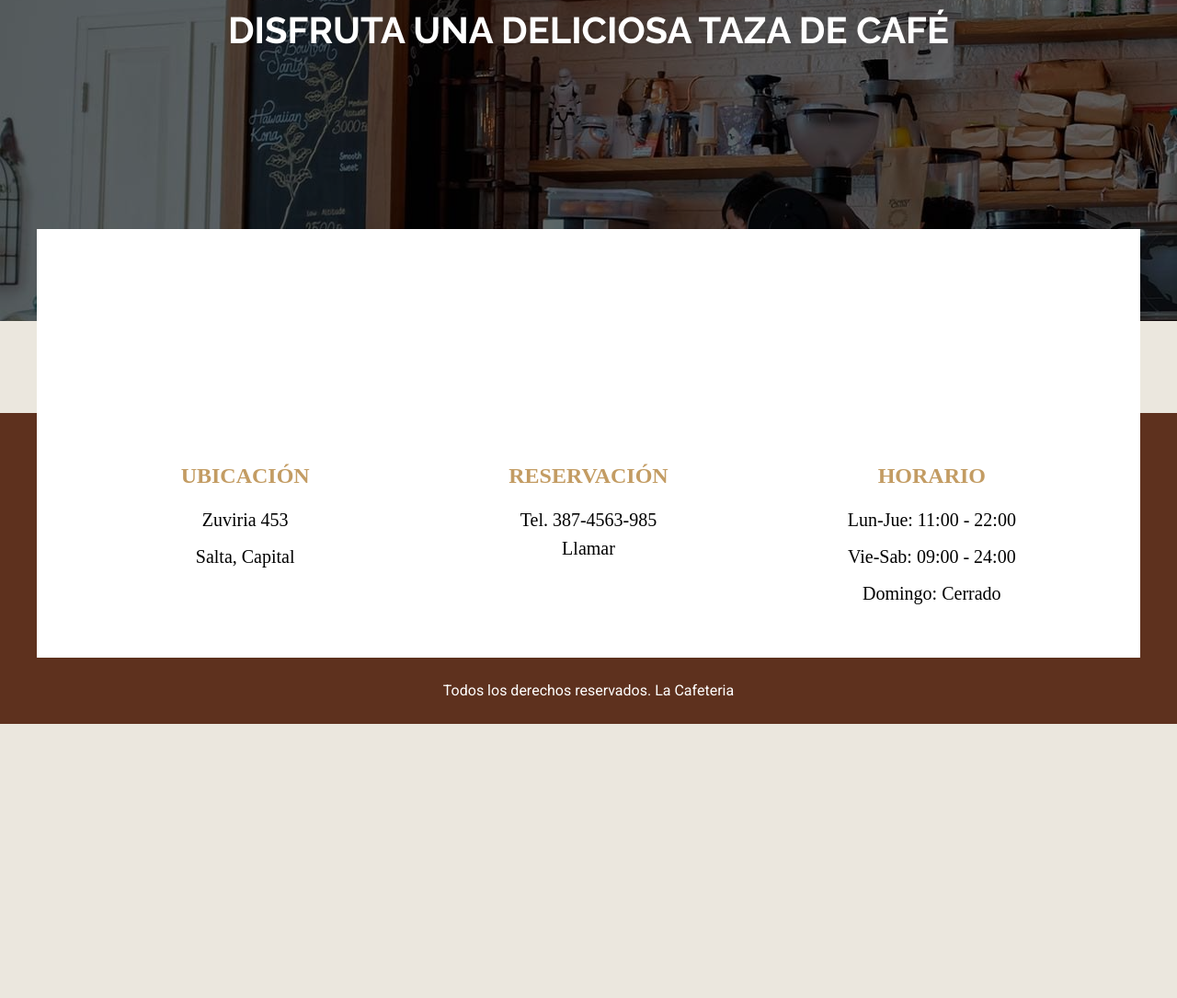
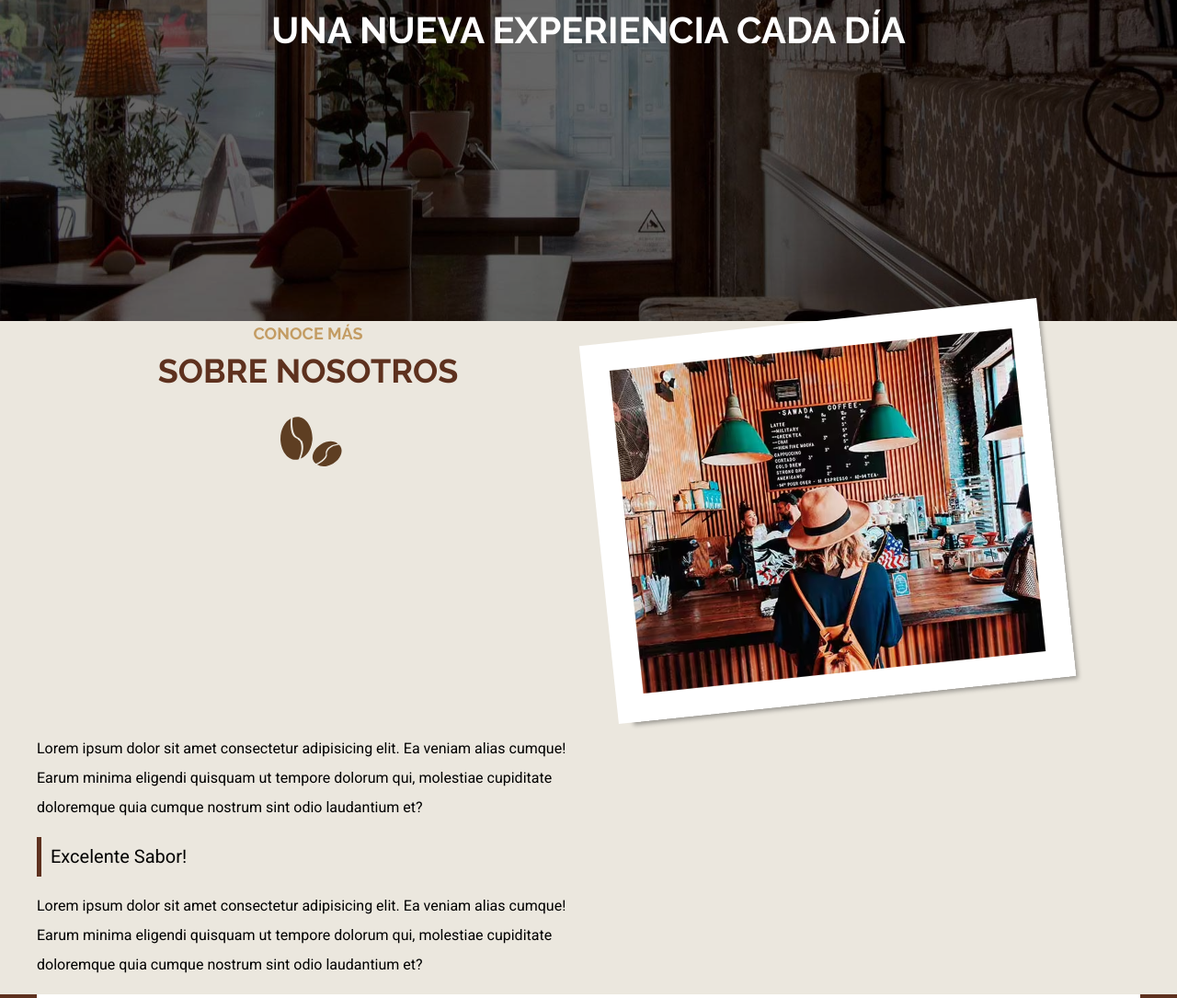
Before and after one commit to Nburgos13/Cafeteria_SASS, a website: page nosotros.html in a window 1280 px wide. Shown: the part 351-1436 px from the top of the page at 92% size. Before the commit the page ends 1138 px from the top, so only its background shows below. Drawn offline with Linux system fonts and the light colour scheme; a web font is replaced by a local one.

Commit message:
Pagina Nosotros

```diff
--- a/nosotros.html
+++ b/nosotros.html
@@ -13,15 +13,15 @@
     <link rel="stylesheet" href="build/css/app.css" />
   </head>
   <body>
-    <header class="header header-inicio">
+    <header class="header header-nosotros">
       <div class="contenido-header contenedor">
         <div class="barra">
           <div class="logo">
             <img src="build/img/logo.svg" alt="logo cafeteria" />
           </div>
           <nav class="nav-principal">
-            <a class="activo" href="index.html">Inicio</a>
-            <a href="nosotros.html">Nosotros</a>
+            <a href="index.html">Inicio</a>
+            <a class="activo" href="nosotros.html">Nosotros</a>
             <a href="proceso.html">Proceso</a>
             <a href="menu.html">Menú</a>
             <a href="galeria.html">Galeria</a>
@@ -29,12 +29,40 @@
           </nav>
         </div>
         <div class="texto-header">
-          <h1>Disfruta una deliciosa taza de café</h1>
+          <h1>Una Nueva experiencia cada día</h1>
         </div>
       </div>
     </header>
 
-    <main class="contenedor contenido-principal"></main>
+    <main class="contenedor contenido-nosotros">
+      <h2><span>Conoce más</span> sobre nosotros</h2>
+
+      <div class="imagen">
+        <picture>
+          <source srcset="build/img/nosotros_sidebar.avif" type="image/avif" />
+          <source srcset="build/img/nosotros_sidebar.webp" type="image/webp" />
+          <source srcset="build/img/nosotros_sidebar.jpg" type="image/jpeg" />
+          <img loading="lazy" src="build/img/nosotros_sidebar.jpg" width="500"
+          height="300" alt=""
+        </picture>
+      </div>
+
+      <div class="texto">
+        <p>
+          Lorem ipsum dolor sit amet consectetur adipisicing elit. Ea veniam
+          alias cumque! Earum minima eligendi quisquam ut tempore dolorum qui,
+          molestiae cupiditate doloremque quia cumque nostrum sint odio
+          laudantium et?
+        </p>
+        <blockquote>Excelente Sabor!</blockquote>
+        <p>
+          Lorem ipsum dolor sit amet consectetur adipisicing elit. Ea veniam
+          alias cumque! Earum minima eligendi quisquam ut tempore dolorum qui,
+          molestiae cupiditate doloremque quia cumque nostrum sint odio
+          laudantium et?
+        </p>
+      </div>
+    </main>
 
     <footer class="footer">
       <div class="contenedor contenido-footer bg-white">
--- a/src/scss/app.scss
+++ b/src/scss/app.scss
@@ -2,3 +2,4 @@
 @use "header";
 @use "footer";
 @use "inicio";
+@use "internas";
--- a/src/scss/base/_globales.scss
+++ b/src/scss/base/_globales.scss
@@ -36,6 +36,7 @@ a {
 
 img {
   max-width: 100%;
+  height: auto;
   display: block;
 }
 
--- a/src/scss/header/_header.scss
+++ b/src/scss/header/_header.scss
@@ -4,6 +4,8 @@
 .header {
   padding: 5rem 0;
   position: relative;
+  background-repeat: no-repeat;
+  background-size: cover;
   @include m.tablet {
     min-height: 70rem;
   }
@@ -39,3 +41,7 @@
 .header-inicio {
   background-image: url(../img/header_inicio.jpg);
 }
+
+.header-nosotros {
+  background-image: url(../img/header_nosotros.jpg);
+}
--- /dev/null
+++ b/src/scss/internas/_index.scss
@@ -0,0 +1 @@
+@forward "nosotros";
--- /dev/null
+++ b/src/scss/internas/_nosotros.scss
@@ -0,0 +1,27 @@
+@use "base/variables" as v;
+@use "base/mixins" as m;
+
+.contenido-nosotros {
+  @include m.tablet {
+    @include m.grid(2, 2rem);
+  }
+  .imagen {
+    margin-bottom: 5rem;
+    @include m.tablet {
+      margin: 0 2rem 0 0;
+    }
+    img {
+      transform: rotate(-6deg);
+      border: 3rem solid v.$blanco;
+      box-shadow: 9px 10px 5px -7px rgb(0 0 0 / 0.35);
+    }
+  }
+  .texto {
+    blockquote {
+      margin: 0;
+      padding: 1rem;
+      border-left: 0.5rem solid v.$primario;
+      font-size: 2rem;
+    }
+  }
+}
```
Also changed, not shown: build/css/app.css.
